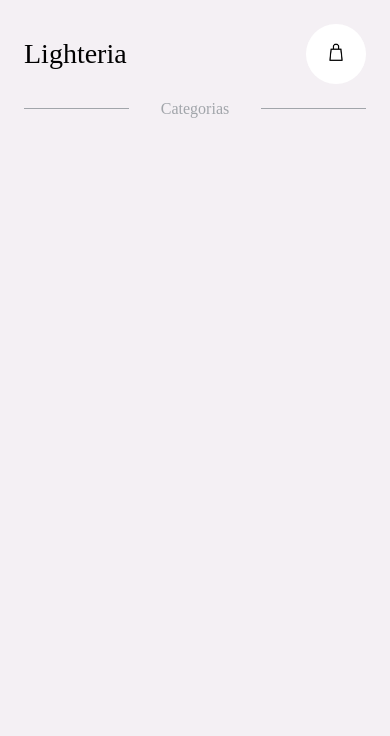
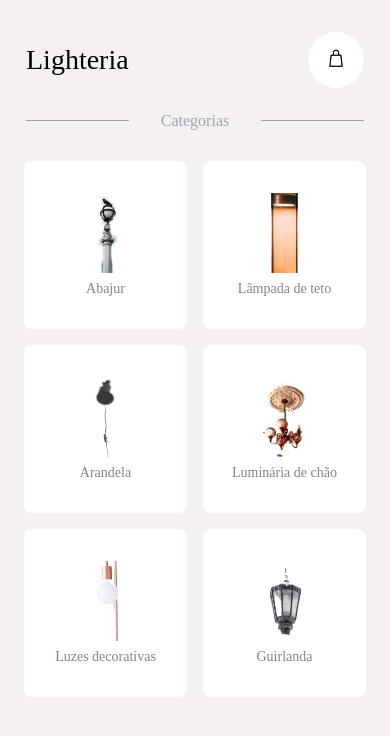
Before and after one commit to duduCMT/React-Native-Lighteria, a React Native app: screen / in a window 390 px wide. Shown: the top 736 px of the page. Built offline with nearby package versions, Linux system fonts and the light colour scheme.

Commit message:
FlatList e item do produto criados

```diff
--- /dev/null
+++ b/src/mock/mock.js
@@ -0,0 +1,62 @@
+export default [
+  {
+    id: 'bd7acbea-c1b1-46c2-aed5-3ad53abb28ba',
+    titulo: 'Abajur',
+    imagem: require('../assets/images/01-tablelamps.png'),
+    estudio: 'Jim&Jill Designs',
+    itemName: 'Wilson',
+    preco: 92.1,
+    itemDesc:
+      'Contrary to popular belief, Lorem Ipsum is not simply random text',
+  },
+  {
+    id: '3ac68afc-c605-48d3-a4f8-fbd91aa97f63',
+    titulo: 'Lâmpada de teto',
+    imagem: require('../assets/images/02-ceilinglamps.png'),
+    estudio: 'Gary&Fly Designs',
+    itemName: 'Linda',
+    preco: 123.44,
+    itemDesc:
+      'Richard McClintock, a Latin professor at Hampden-Sydney College in Virginia, lorem ipsum',
+  },
+  {
+    id: '58694a0f-3da1-471f-bd96-145571e29d72',
+    titulo: 'Arandela',
+    imagem: require('../assets/images/03-sconces.png'),
+    estudio: 'Tom&Jim Designs',
+    itemName: 'Jerry',
+    preco: 33.43,
+    itemDesc:
+      'There are many variations of passages of Lorem Ipsum available, but the majority',
+  },
+  {
+    id: 'bd7acbea-c1b1-462c2-aed5-3ad53abb28ba',
+    titulo: 'Luminária de chão',
+    imagem: require('../assets/images/04-floorlamps.png'),
+    estudio: 'Kerry&King Designs',
+    itemName: 'Jack',
+    preco: 67.23,
+    itemDesc:
+      'Cicero, written in 45 BC. This book is a treatise on the theory of ethics,',
+  },
+  {
+    id: '3ac68afvvc-c605-48d3-a4f8-fbd91aa97f63',
+    titulo: 'Luzes decorativas',
+    imagem: require('../assets/images/05-lightdecor.png'),
+    estudio: 'Dave&Sugar Designs',
+    itemName: 'Amanda',
+    preco: 98.4,
+    itemDesc:
+      'Lorem Ipsum is therefore always free from repetition, injected humour, or non-characteristic',
+  },
+  {
+    id: '58694a0f-3deea1-471f-bd96-145571e29d72',
+    titulo: 'Guirlanda',
+    imagem: require('../assets/images/06-garlands.png'),
+    estudio: 'Jeff&Lighter Designs',
+    itemName: 'Julia',
+    preco: 100.3,
+    itemDesc:
+      'The standard chunk of Lorem Ipsum used since the 1500s is reproduced below ',
+  },
+];
--- a/src/views/ListaProdutos/components/Cabecalho/index.js
+++ b/src/views/ListaProdutos/components/Cabecalho/index.js
@@ -3,7 +3,7 @@
 
 export default function Cabecalho() {
   return (
-    <>
+    <View style={styles.container}>
       <View style={styles.containerTitulo}>
         <Text style={styles.titulo}>Lighteria</Text>
         <View style={styles.containerSacola}>
@@ -14,35 +14,39 @@
           <View style={styles.separador} />
           <Text style={styles.textoDescricao}>Categorias</Text>
       </View>
-    </>
+    </View>
   )
 }
 
 const styles = StyleSheet.create({
+  container: {
+    paddingHorizontal: 10,
+  },
   containerTitulo: {
     flexDirection: 'row',
     justifyContent: 'space-between',
     alignItems: 'center',
-    padding: 24,
+    paddingVertical: 32,
   },
   titulo: {
     fontSize: 28,
     color: '#000',
-    fontFamily: 'OpenSans-Bold',
+    fontFamily: 'OpenSans-ExtraBold',
+    //textTransform: 'uppercase',
   },
   containerSacola: {
     backgroundColor: '#FFF',
-    padding: 18,
-    borderRadius: 30
+    borderRadius: 30,
+    padding: 16,
   },
   image: {
     height: 24,
     width: 24,
   },
   containerDescricao: {
-    paddingHorizontal: 24,
     justifyContent: 'center',
     alignItems: 'center',
+    marginBottom: 32,
   },
   separador: {
     height: 1,
--- /dev/null
+++ b/src/views/ListaProdutos/components/Produto/index.js
@@ -0,0 +1,32 @@
+import React from 'react'
+import { View, StyleSheet, Text, Image } from 'react-native'
+
+export default function Produto({titulo, imagem, }){
+  return (
+    <View style={styles.containerItem}>
+      <Image source={imagem} style={styles.imagem} resizeMode='contain'/>
+      <Text style={styles.texto}>{titulo}</Text>
+    </View>
+  )
+}
+
+const styles = StyleSheet.create({
+  containerItem: {
+    flex: 1,
+    justifyContent: 'center',
+    alignItems: 'center',
+    margin: 8,
+    height: 168,
+    backgroundColor: '#fff',
+    borderRadius: 8,
+  },
+  imagem: {
+    height: 80,
+  },
+  texto: {
+    marginTop: 8,
+    fontFamily: 'OpenSans-SemiBold',
+    fontSize: 14,
+    color: '#848486',
+  }
+})
--- a/src/views/ListaProdutos/index.js
+++ b/src/views/ListaProdutos/index.js
@@ -1,9 +1,26 @@
 import React from 'react'
-import { View, StyleSheet } from 'react-native'
+import { View, StyleSheet, FlatList } from 'react-native'
 import Cabecalho from './components/Cabecalho'
+import data from '../../mock/mock'
+import Produto from './components/Produto'
 
 export default function ListaProdutos(){
   return (
-    <Cabecalho />
+    <View style={styles.container}>
+      <FlatList
+        numColumns={2}
+        data={data}
+        renderItem={({item}) => <Produto {...item} />}
+        keyExtractor={item => item.id}
+        ListHeaderComponent={
+          <Cabecalho />
+        }
+      />
+    </View>
   )
 }
+const styles = StyleSheet.create({
+  container: {
+    marginHorizontal: 16
+  }
+})
```
